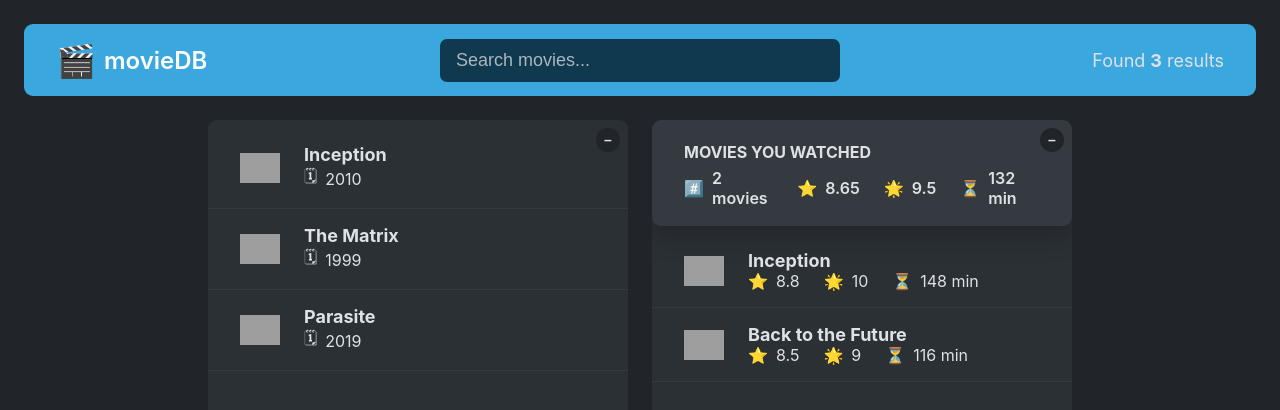
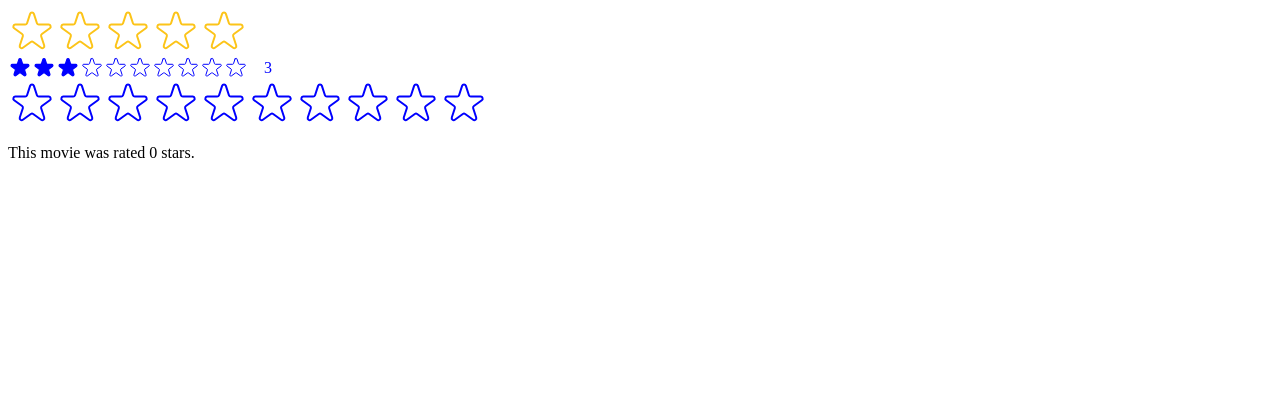
Before and after one commit to calmNinja/movieDb-react-app, a React (Create React App) app: page / in a window 1280 px wide. Shown: the top 410 px of the page. Built offline with nearby package versions, Linux system fonts and the light colour scheme; grey boxes are pictures that could not be loaded.

Commit message:
reusable Star Component

```diff
--- a/src/App.js
+++ b/src/App.js
@@ -49,6 +49,7 @@
   arr.reduce((acc, cur, i, arr) => acc + cur / arr.length, 0);
 function App() {
   const [movies, setMovies] = useState(tempMovieData);
+  const [watched, setWatched] = useState(tempWatchedData);
   return (
     <>
       <Navbar>
@@ -56,10 +57,13 @@
         <NumResults movies={movies} />
       </Navbar>
       <Main>
-        <ListBox>
+        <Box>
           <MovieList movies={movies} />
-        </ListBox>
-        <WatchedBox />
+        </Box>
+        <Box>
+          <WatchedSummary watched={watched} />
+          <WatchedMoviesList watched={watched} />
+        </Box>
       </Main>
     </>
   );
@@ -104,17 +108,14 @@
   return <main className="main">{children}</main>;
 }
 
-function ListBox({ children }) {
-  const [isOpen1, setIsOpen1] = useState(true);
+function Box({ children }) {
+  const [isOpen, setIsOpen] = useState(true);
   return (
     <div className="box">
-      <button
-        className="btn-toggle"
-        onClick={() => setIsOpen1((open) => !open)}
-      >
-        {isOpen1 ? "–" : "+"}
+      <button className="btn-toggle" onClick={() => setIsOpen((open) => !open)}>
+        {isOpen ? "–" : "+"}
       </button>
-      {isOpen1 && children}
+      {isOpen && children}
     </div>
   );
 }
@@ -140,30 +141,6 @@
         </p>
       </div>
     </li>
-  );
-}
-function WatchedBox() {
-  const [watched, setWatched] = useState(tempWatchedData);
-  const [isOpen2, setIsOpen2] = useState(true);
-
-  return (
-    <div className="box">
-      <button
-        className="btn-toggle"
-        onClick={() => setIsOpen2((open) => !open)}
-      >
-        {isOpen2 ? "–" : "+"}
-      </button>
-
-      {isOpen2 && (
-        <>
-          {/* box2 summary section */}
-          <WatchedSummary watched={watched} />
-          {/* Display watched movies */}
-          <WatchedMoviesList watched={watched} />
-        </>
-      )}
-    </div>
   );
 }
 
--- /dev/null
+++ b/src/StarRating.js
@@ -0,0 +1,114 @@
+import { useState } from "react";
+import PropTypes from "prop-types";
+
+const containerStyle = {
+  display: "flex",
+  alignItems: "center",
+  gap: "16px",
+};
+
+const starContainerStyle = {
+  display: "flex",
+};
+
+StarRating.propTypes = {
+  maxRating: PropTypes.number,
+  defaultRating: PropTypes.number,
+  color: PropTypes.string,
+  size: PropTypes.number,
+  messages: PropTypes.array,
+  className: PropTypes.string,
+  onSetRating: PropTypes.func,
+};
+
+export default function StarRating({
+  maxRating = 5,
+  color = "#fcc419",
+  size = 48,
+  className = "",
+  messages = [],
+  defaultRating = 0,
+  onSetRating,
+}) {
+  const [rating, setRating] = useState(defaultRating);
+  const [tempRating, setTempRating] = useState(0);
+
+  function handleRating(rating) {
+    setRating(rating);
+    onSetRating(rating);
+  }
+
+  const textStyle = {
+    lineHeight: "1",
+    margin: "0",
+    color,
+    fontSize: `${size / 1.5}px`,
+  };
+
+  return (
+    <div style={containerStyle} className={className}>
+      <div style={starContainerStyle}>
+        {Array.from({ length: maxRating }, (_, i) => (
+          <Star
+            key={i}
+            full={tempRating ? tempRating >= i + 1 : rating >= i + 1}
+            onRate={() => handleRating(i + 1)}
+            onHoverIn={() => setTempRating(i + 1)}
+            onHoverOut={() => setTempRating(0)}
+            color={color}
+            size={size}
+          />
+        ))}
+      </div>
+      <p style={textStyle}>
+        {messages.length === maxRating
+          ? messages[tempRating ? tempRating - 1 : rating - 1]
+          : tempRating || rating || ""}
+      </p>
+    </div>
+  );
+}
+
+function Star({ onRate, full, onHoverIn, onHoverOut, color, size }) {
+  const starStyle = {
+    width: `${size}px`,
+    height: `${size}px`,
+    display: "block",
+    cursor: "pointer",
+  };
+
+  return (
+    <span
+      role="button"
+      style={starStyle}
+      onClick={onRate}
+      onMouseEnter={onHoverIn}
+      onMouseLeave={onHoverOut}
+    >
+      {full ? (
+        <svg
+          xmlns="http://www.w3.org/2000/svg"
+          viewBox="0 0 20 20"
+          fill={color}
+          stroke={color}
+        >
+          <path d="M9.049 2.927c.3-.921 1.603-.921 1.902 0l1.07 3.292a1 1 0 00.95.69h3.462c.969 0 1.371 1.24.588 1.81l-2.8 2.034a1 1 0 00-.364 1.118l1.07 3.292c.3.921-.755 1.688-1.54 1.118l-2.8-2.034a1 1 0 00-1.175 0l-2.8 2.034c-.784.57-1.838-.197-1.539-1.118l1.07-3.292a1 1 0 00-.364-1.118L2.98 8.72c-.783-.57-.38-1.81.588-1.81h3.461a1 1 0 00.951-.69l1.07-3.292z" />
+        </svg>
+      ) : (
+        <svg
+          xmlns="http://www.w3.org/2000/svg"
+          fill="none"
+          viewBox="0 0 24 24"
+          stroke={color}
+        >
+          <path
+            strokeLinecap="round"
+            strokeLinejoin="round"
+            strokeWidth="{2}"
+            d="M11.049 2.927c.3-.921 1.603-.921 1.902 0l1.519 4.674a1 1 0 00.95.69h4.915c.969 0 1.371 1.24.588 1.81l-3.976 2.888a1 1 0 00-.363 1.118l1.518 4.674c.3.922-.755 1.688-1.538 1.118l-3.976-2.888a1 1 0 00-1.176 0l-3.976 2.888c-.783.57-1.838-.197-1.538-1.118l1.518-4.674a1 1 0 00-.363-1.118l-3.976-2.888c-.784-.57-.38-1.81.588-1.81h4.914a1 1 0 00.951-.69l1.519-4.674z"
+          />
+        </svg>
+      )}
+    </span>
+  );
+}
--- a/src/index.js
+++ b/src/index.js
@@ -1,12 +1,36 @@
 import React from "react";
 import ReactDOM from "react-dom/client";
-import "./index.css";
+import { useState } from "react";
+// import "./index.css";
 
-import App from "./App";
+// import App from "./App";
+import StarRating from "./StarRating";
+
+function Test() {
+  const [movieRating, setMovieRating] = useState(0);
+  return (
+    <div>
+      <StarRating color="blue" maxRating={10} onSetRating={setMovieRating} />
+      <p>This movie was rated {movieRating} stars.</p>
+    </div>
+  );
+}
 
 const root = ReactDOM.createRoot(document.getElementById("root"));
 root.render(
   <React.StrictMode>
-    <App />
+    {/* <App /> */}
+    <StarRating
+      maxRating={5}
+      messages={["Terrible", "Bad", "Okay", "Good", "Amazing"]}
+    />
+    <StarRating
+      maxRating={10}
+      size={24}
+      color="blue"
+      className="test"
+      defaultRating={3}
+    />
+    <Test />
   </React.StrictMode>
 );
```
